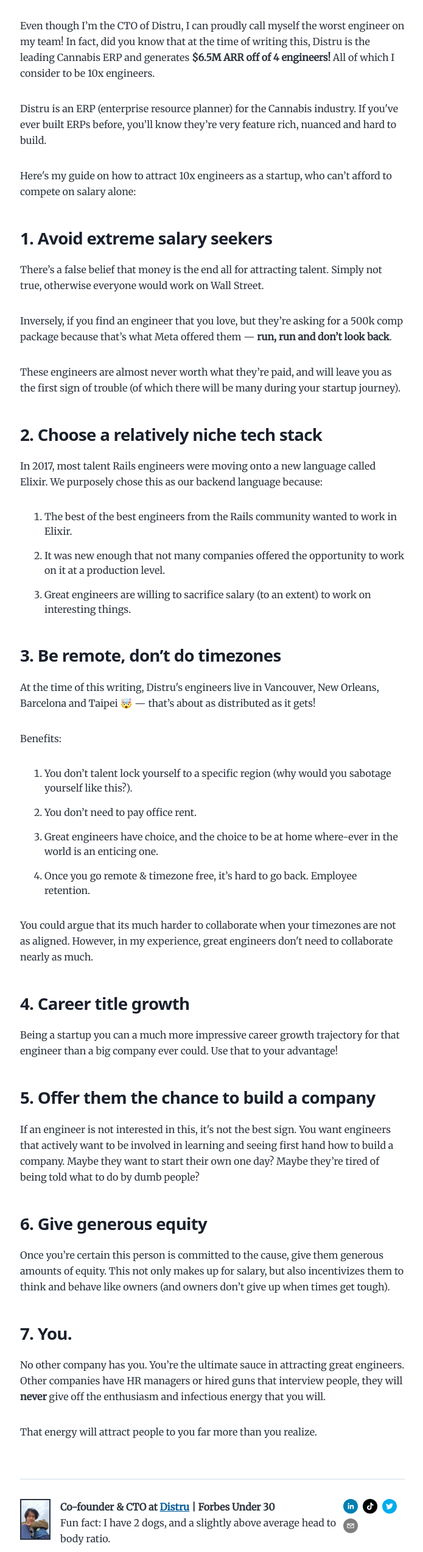
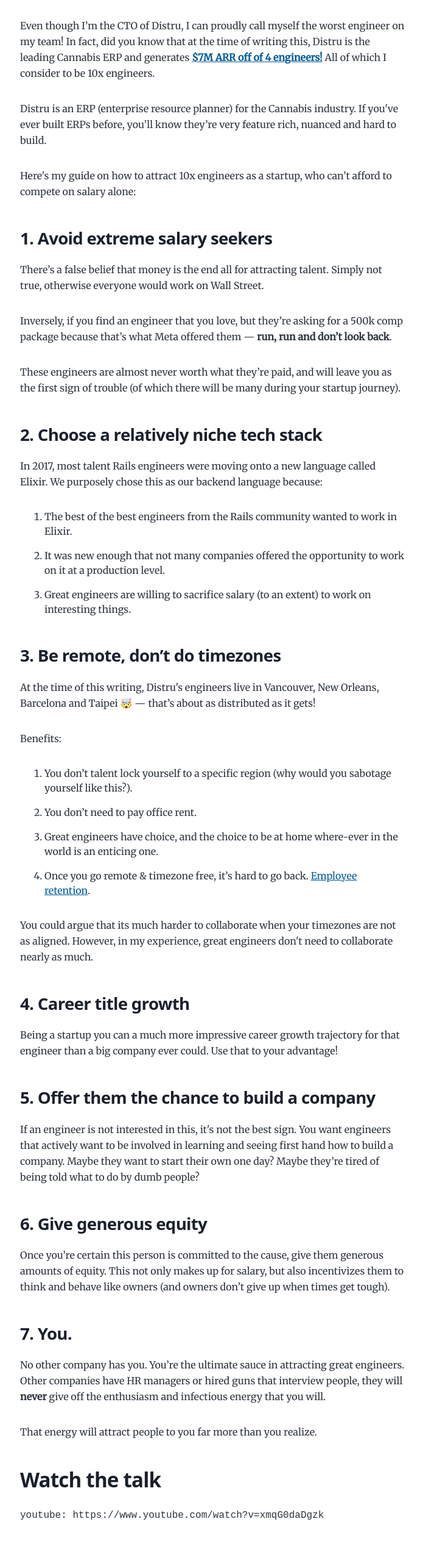
Before and after one commit to johnnyji/blog, a Gatsby site: page /attracting-10x-engineers-on-a-startup-budget/ in a window 1280 px wide. Shown: the part 255-2800 px from the top of the page at 61% size, without its empty margins (291-986 px from the left). Built offline with nearby package versions, Linux system fonts and the light colour scheme; Gatsby itself is replaced by a stand-in of ours.

Commit message:
Link SaaSOpen Austin talk from related posts
Co-Authored-By: Claude Opus 5.5 <noreply@anthropic.com>

```diff
--- a/content/blog/attracting-10x-engineers-on-a-startup-budget/index.md
+++ b/content/blog/attracting-10x-engineers-on-a-startup-budget/index.md
@@ -4,7 +4,7 @@ date: "2024-03-06"
 group: "On engineering"
 ---
 
-Even though I’m the CTO of Distru, I can proudly call myself the worst engineer on my team! In fact, did you know that at the time of writing this, Distru is the leading Cannabis ERP and generates **$6.5M ARR off of** **4 engineers!** All of which I consider to be 10x engineers.
+Even though I’m the CTO of Distru, I can proudly call myself the worst engineer on my team! In fact, did you know that at the time of writing this, Distru is the leading Cannabis ERP and generates [**$7M ARR off of** **4 engineers!**](https://www.youtube.com/watch?v=xmqG0daDgzk) All of which I consider to be 10x engineers.
 
 Distru is an ERP (enterprise resource planner) for the Cannabis industry. If you've ever built ERPs before, you’ll know they’re very feature rich, nuanced and hard to build.
 
@@ -34,7 +34,7 @@ Benefits:
 1. You don’t talent lock yourself to a specific region (why would you sabotage yourself like this?).
 2. You don’t need to pay office rent.
 3. Great engineers have choice, and the choice to be at home where-ever in the world is an enticing one.
-4. Once you go remote & timezone free, it’s hard to go back. Employee retention.
+4. Once you go remote & timezone free, it’s hard to go back. [Employee retention](https://www.youtube.com/watch?v=xmqG0daDgzk&t=1170s).
 
 You could argue that its much harder to collaborate when your timezones are not as aligned. However, in my experience, great engineers don't need to collaborate nearly as much.
 
@@ -55,3 +55,7 @@ Once you’re certain this person is committed to the cause, give them generous
 No other company has you. You’re the ultimate sauce in attracting great engineers. Other companies have HR managers or hired guns that interview people, they will **never** give off the enthusiasm and infectious energy that you will.
 
 That energy will attract people to you far more than you realize.
+
+## Watch the talk
+
+`youtube: https://www.youtube.com/watch?v=xmqG0daDgzk`
--- a/content/blog/how-to-get-honest-answers-in-interviews/index.md
+++ b/content/blog/how-to-get-honest-answers-in-interviews/index.md
@@ -10,6 +10,8 @@ This is a part of a new series where I share snippets of learnings I've had in m
 I've conducted hundreds (maybe thousands) of interviews. One thing I've learnt is that it's all a game where you're trying to find out if someone would be good for the role, and they're trying to sound like exactly what the role asks for. This becomes a dangerous sport at scale because it can make it really hard to distinguish the bad, from the good, from the great.
 
 This is especially true for Distru, we're doing over $13M ARR with 8 engineers as of 2026, so one wrong hire is >10% of the engineering team (yikes).
+
+Back in 2024 we were at $7M ARR with 4 engineers, and I gave a [talk on how we hire (and fire)](https://www.youtube.com/watch?v=xmqG0daDgzk&t=309s) at that size.
 
 The reality is you can't ever fully stop little white lies. What you can do is **make the honest answer the easiest one to give**. I do that with three rules:
 
--- a/content/blog/how-to-leverage-ai-for-engineering-teams/index.md
+++ b/content/blog/how-to-leverage-ai-for-engineering-teams/index.md
@@ -53,3 +53,5 @@ Rather than re-learning how to do these things every time you need to, popping i
 As you can see, these all help enhance the developer experience. But at the end of the day, you still need great software engineers to do 80% of the heavy lifting.
 
 [Here’s how to attract those great engineers (on a startup budget)!](/attracting-10x-engineers-on-a-startup-budget)
+
+[Or watch my talk on what makes a good engineer.](https://www.youtube.com/watch?v=xmqG0daDgzk&t=375s)
--- a/content/blog/make-lasting-team-memories/index.md
+++ b/content/blog/make-lasting-team-memories/index.md
@@ -11,6 +11,8 @@ The memories we create with our colleagues are what make our jobs worthwhile. Th
 Other startups with inevitably try to poach your best talent, and some will offer more money, better perks, or a more prestigious title. But what none of them can offer are the memories that you've created together, and will continue to create in the future.
 
 After all, if money, perks and titles were all that matter, then we'd all be working on Wall Street. What a boring world that would be!
+
+I talk more about keeping great engineers in [my SaaSOpen Austin talk](https://www.youtube.com/watch?v=xmqG0daDgzk&t=1170s).
 
 ## Vlog your team trips!
 
```
